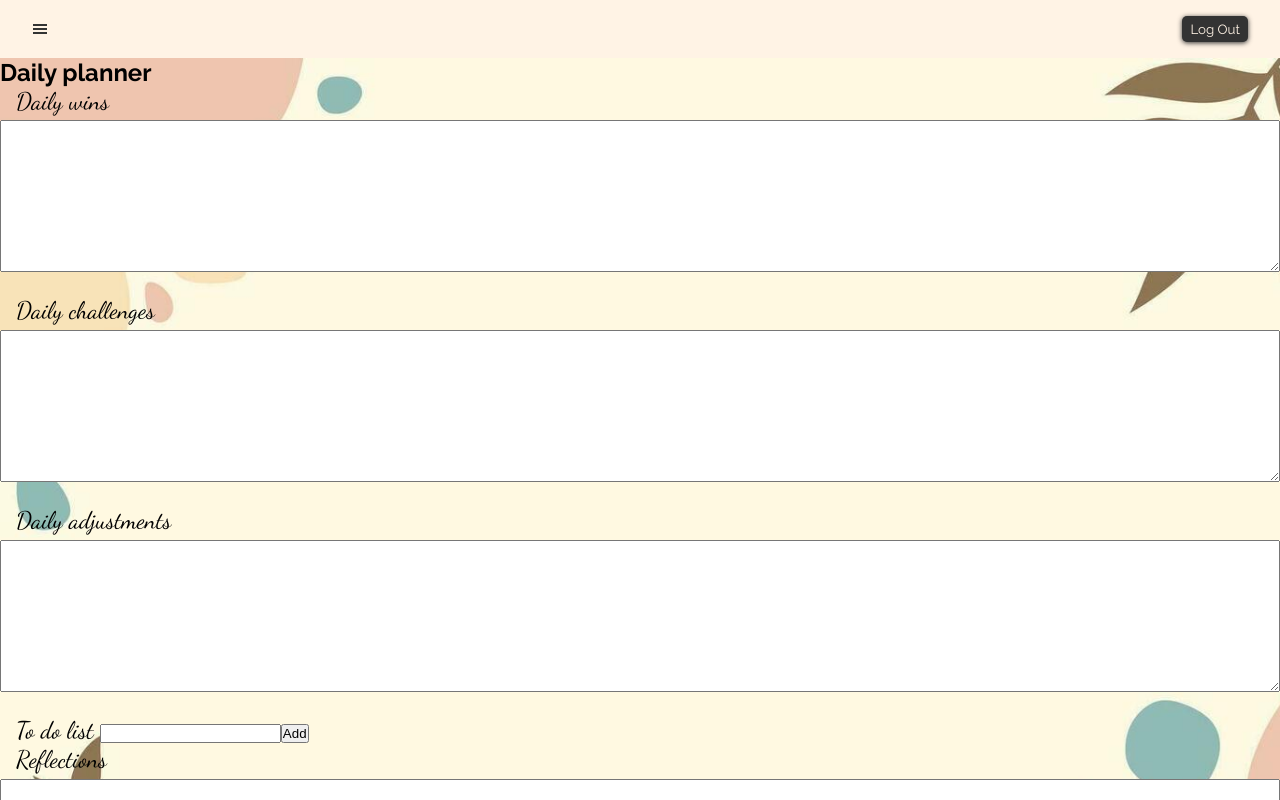
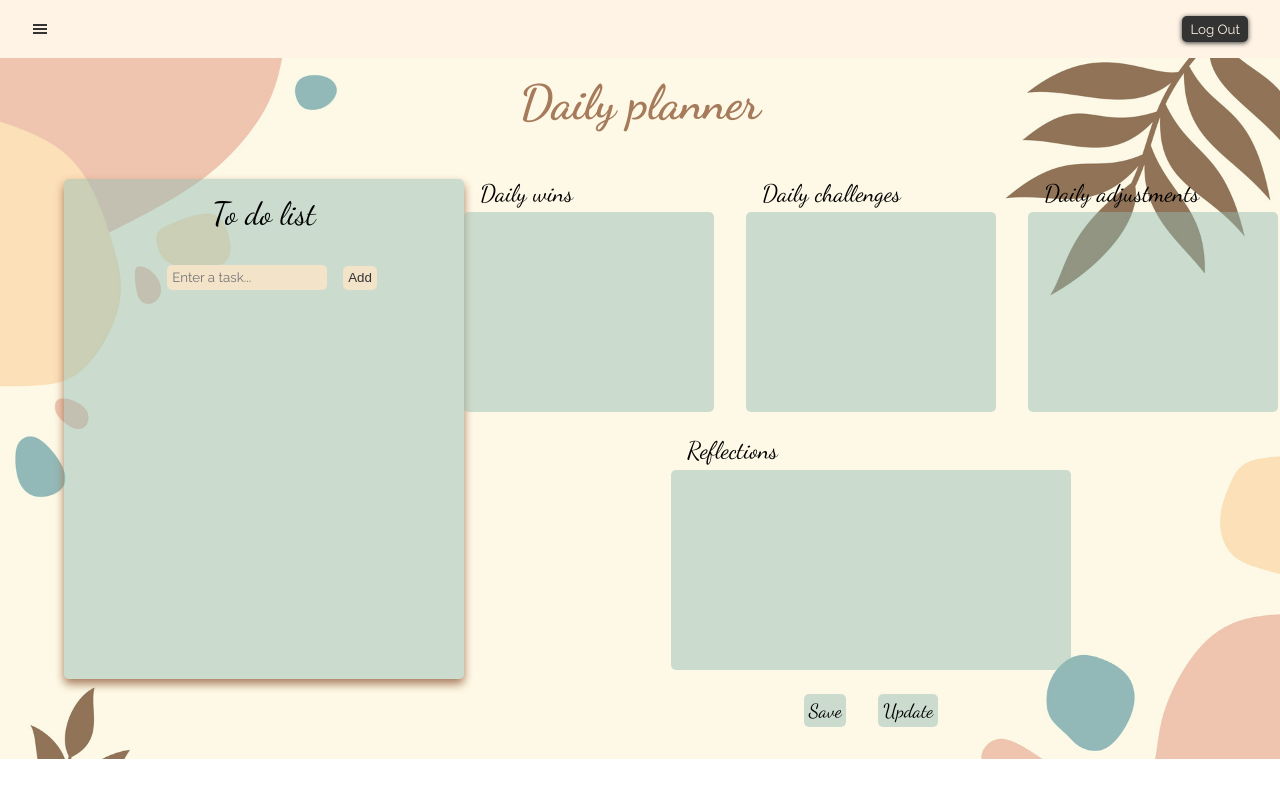
Before and after one commit to DianaEP/motivational-journal, a React (Vite) app: page /daily-planner in a window 1280 px wide. Shown: the top 800 px of the page. Built offline with nearby package versions, Linux system fonts and the light colour scheme.

Commit message:
create ToDoList component

```diff
--- a/src/components/daily-planner/DailyPlanner.css
+++ b/src/components/daily-planner/DailyPlanner.css
@@ -4,3 +4,45 @@
     background-size: cover;
 
 }
+
+.planner-container{
+    display: flex;
+    justify-content: space-between;
+    padding: 2rem;
+
+}
+
+.section-one{
+    display: flex;
+    column-gap: 2rem;
+
+}
+
+.section-two{
+    display: flex;
+    justify-content: center;
+}
+
+#reflections{
+    width: 400px;
+}
+
+
+
+.t-planner{
+    width: 250px;
+    background-color: var(--color6-planner);
+    box-shadow: none;
+}
+
+.button-planner{
+    background-color: var(--color6-planner);
+    padding: 0.3rem;
+    font-size: 1.2rem;
+    font-family: var(--font-family2);
+    border: none;
+    /* box-shadow: 0 5px 10px var(--color4); */
+    border-radius: 5px;
+    cursor: pointer;
+
+}
--- a/src/components/daily-planner/DailyPlanner.jsx
+++ b/src/components/daily-planner/DailyPlanner.jsx
@@ -1,4 +1,5 @@
 import './DailyPlanner.css';
+import ToDoList from '../to-do-list/ToDoList';
 
 export default function DailyPlanner() {
 
@@ -6,54 +7,47 @@ export default function DailyPlanner() {
     return (
       <>
         <div className='daily-elem'>
-        <h2 className="planner-title">Daily planner</h2>
+          <h2 className="journal-title">Daily planner</h2>
+
+          <div className='planner-container'>
+
+              <div className='list-container'>
+                  <ToDoList/>
+                </div>
+
               <form className="form-planner" action="">
+
                 <div className="section-one">
-
                   <fieldset className="fieldset">
                     <label className="label-text" htmlFor="wins">Daily wins </label>
-                <textarea className="textarea-planner" name="wins" id="wins" cols="30" rows="10"></textarea>
+                    <textarea className="textarea t-planner" name="wins" id="wins" cols="30" rows="10"></textarea>
                   </fieldset>
 
                   <fieldset className="fieldset">
                     <label className="label-text" htmlFor="challenges">Daily challenges </label>
-                <textarea className="textarea-planner" name="challenges" id="challenges" cols="30" rows="10"></textarea>
+                    <textarea className="textarea t-planner" name="challenges" id="challenges" cols="30" rows="10"></textarea>
                   </fieldset>
 
                   <fieldset className="fieldset">
                     <label className="label-text" htmlFor="adjustments">Daily adjustments </label>
-                <textarea className="textarea-planner" name="adjustments" id="adjustments" cols="30" rows="10"></textarea>
-              </fieldset>
-
-
-            </div>
-
-
-            <div className='section-two'>
-
-              <div className='list-container'>
-                <label className="label-text" htmlFor="to-do-list">To do list </label>
-                <input className="list" id="to-do-list" type="text" />
-                <button id='addToDo'>Add</button>
-                <div className='to-dos' id="toDoContainer"></div>
-              </div>
-
-
-
-              <fieldset className="fieldset">
-                <label className="label-text" htmlFor="reflections">Reflections </label>
-                <textarea className="textarea-planner" name="reflections" id="reflections" cols="30" rows="10"></textarea>
+                    <textarea className="textarea t-planner" name="adjustments" id="adjustments" cols="30" rows="10"></textarea>
                   </fieldset>
                 </div>
 
-            <div className="buttons-planner-container">
+                <div className='section-two'>
+                    <fieldset className="fieldset">
+                      <label className="label-text" htmlFor="reflections">Reflections </label>
+                      <textarea className="textarea t-planner" name="reflections" id="reflections" cols="30" rows="10"></textarea>
+                    </fieldset>
+                </div>
+
+                <div className="buttons-container">
                     <button className="button-planner">Save</button>
                     <button className="button-planner">Update</button>
                 </div>
 
-
-
               </form>
+          </div>
         </div>
       </>
     )
--- /dev/null
+++ b/src/components/to-do-list/ToDoList.css
@@ -0,0 +1,58 @@
+.to-do-list{
+    display: flex;
+    align-items: center;
+    flex-direction: column;
+    width: 400px;
+    height: 500px;
+    background-color: var(--color6-planner);
+    box-shadow: 0 5px 10px var(--color4);
+    border-radius: 5px;
+    margin-left: 2rem;
+}
+
+.list{
+    width: 10rem;
+    font-family: var(--font-family);
+    border: none;
+    background-color: var(--color5);
+    border-radius: 5px;
+    cursor: pointer;
+    margin: 1rem;
+    padding: 0.3rem;
+    outline: none;
+}
+
+.add-button, .delete-button{
+    padding: 0.3rem;
+    border-radius: 5px;
+    border: none;
+    background-color: var(--color5);
+    color: var(--color1);
+    cursor: pointer;
+    transition: 0.5 ease;
+
+}
+
+.delete-button{
+    margin-left: 1rem;
+}
+
+.add-button:hover, .delete-button:hover{
+    background-color: var(--color1);
+    color: var(--color5);
+}
+
+
+.label-list-text{
+    font-family: var(--font-family2);
+    font-size: 2rem;
+    padding: 1rem;
+    cursor: pointer;
+}
+
+.list-item{
+    padding: 10px;
+    display: flex;
+    justify-content: flex-end;
+    align-items: center;
+}
--- /dev/null
+++ b/src/components/to-do-list/ToDoList.jsx
@@ -0,0 +1,55 @@
+import "./ToDoList.css";
+import { useState } from "react";
+
+export default function ToDoList() {
+  const [tasks, setTasks] = useState([]);
+  const [newTask, setNewTask] = useState("");
+
+  function inputChange(event) {
+    setNewTask(event.target.value)
+  }
+
+  function addTask() {
+    if(newTask.trim() !== ''){
+        setTasks(prev =>[...prev,newTask]);
+        setNewTask('');
+    }
+
+  }
+
+  function deleteTask(index) {
+    const updatedTasks = tasks.filter((elem, i) => i !== index);
+    setTasks(updatedTasks);
+  }
+
+  return (
+    <>
+      <div className="to-do-list">
+        <label className="label-list-text" htmlFor="to-do-list">To do list</label>
+        <div className="container-task">
+            <input className="list"
+                id="to-do-list"
+                type="text"
+                placeholder="Enter a task..."
+                value = {newTask}
+                onChange={inputChange}
+            />
+            <button className="add-button" onClick={addTask}>Add</button>
+        </div>
+
+        <ul>
+            {tasks.map((task, index) =>
+                <li className="list-item" key={index}>
+                    <span>{task}</span>
+                    <button className="delete-button"
+                            onClick={() => deleteTask(index)}>
+                            Delete</button>
+                </li>
+
+            )}
+        </ul>
+      </div>
+
+    </>
+  );
+}
--- a/src/index.css
+++ b/src/index.css
@@ -8,6 +8,7 @@
   --color4: #a67b5b;
   --color4font: #a67b5b64;
   --color5: #f3e3c9;
+  --color6-planner: #91bab277;
 }
 
 *{
@@ -37,6 +38,10 @@ a:hover {
   padding: 10px 15px;
   border-radius: 10px;
   transition-duration: 0.1s;
+}
+
+li{
+  list-style-type: none;
 }
 
 /*
```
Also changed, not shown: src/assets/wallpaper-form03.jpg. Lines whose indentation alone changed are shown as unchanged.
